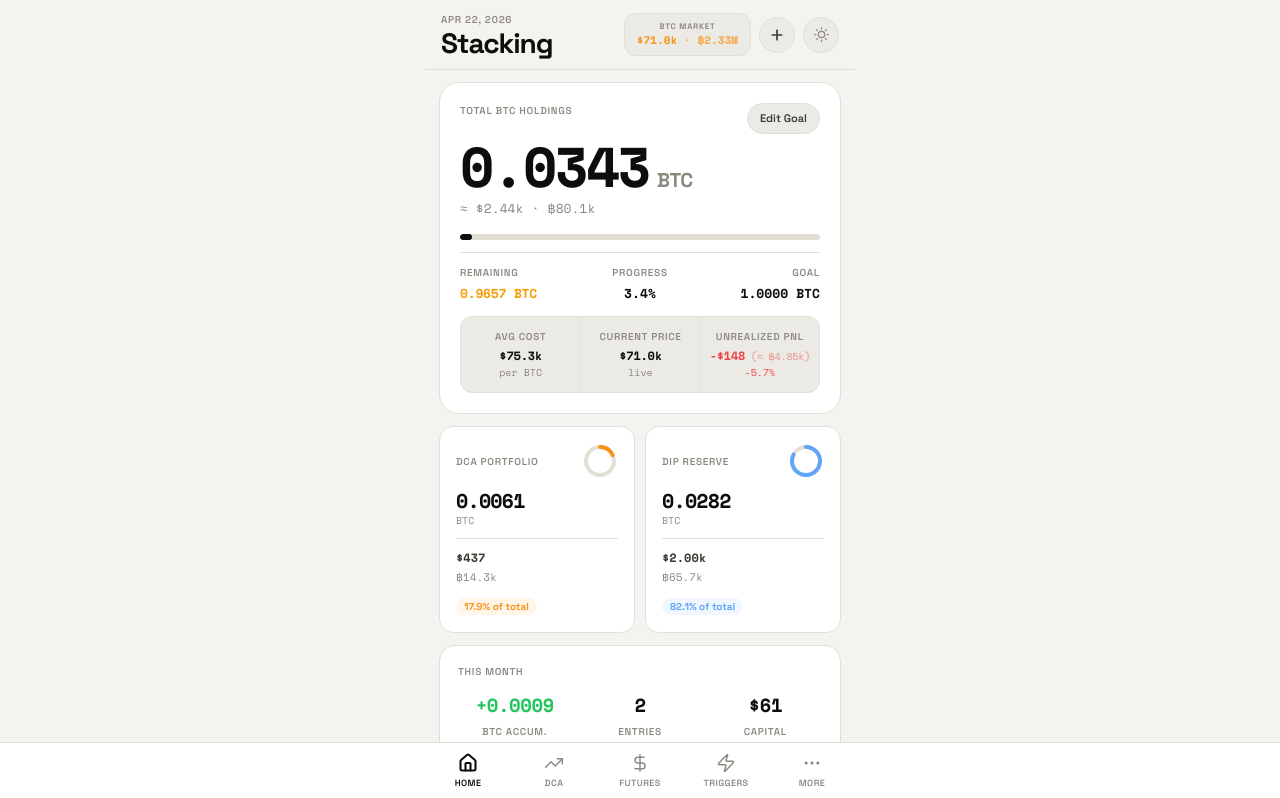
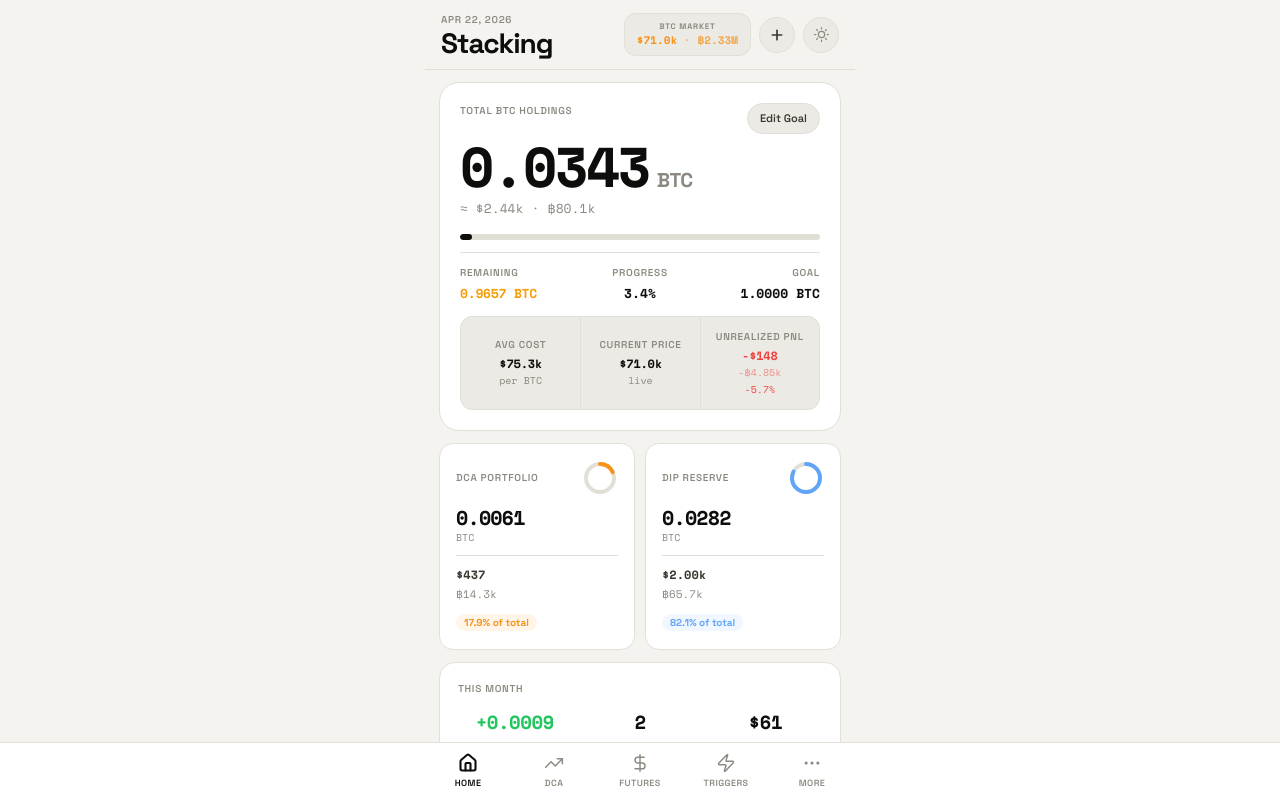
Before and after one commit to BTCtrapsignal/Stacking-BTC, a React (Vite) app: page / in a window 1280 px wide. Shown: the top 798 px of the page. Built offline with nearby package versions, Linux system fonts and the light colour scheme.

Commit message:
Update HomePage.jsx

```diff
--- a/src/pages/HomePage.jsx
+++ b/src/pages/HomePage.jsx
@@ -18,15 +18,22 @@ export function HomePage({ state, onEditGoal }) {
   const m          = useMemo(() => computeMetrics(state), [state])
   const { settings } = state
 
-  const goalPct   = settings.goalBtc > 0
+  const goalPct    = settings.goalBtc > 0
     ? Math.min(100, (m.totalBtc / settings.goalBtc) * 100)
     : 0
-  const heroUsd   = m.totalBtc * m.price
-  const heroThb   = heroUsd * m.usdthb
-  const remaining = Math.max(0, settings.goalBtc - m.totalBtc)
+  const remaining  = Math.max(0, settings.goalBtc - m.totalBtc)
 
-  // Unrealized PnL — from computeMetrics (already correct)
-  const unrealPos = m.unrealPnlUsd >= 0
+  // Current market value of holdings
+  const currentValueUsd = m.totalBtc * m.price
+  const currentValueThb = currentValueUsd * m.usdthb
+
+  // Unrealized PnL = current market value MINUS recorded purchase cost
+  // m.totalInv = sum of actual usdtAmount paid (cost basis from records)
+  const unrealPnlUsd = currentValueUsd - m.totalInv
+  const unrealPnlThb = unrealPnlUsd * m.usdthb
+  // PnL % relative to cost basis
+  const unrealPnlPct = m.totalInv > 0 ? (unrealPnlUsd / m.totalInv) * 100 : 0
+  const unrealPos    = unrealPnlUsd >= 0
 
   const recentRows = useMemo(() => [
     ...state.dca.slice(0, 3).map(x => ({
@@ -53,7 +60,7 @@ export function HomePage({ state, onEditGoal }) {
         className="rounded-[20px] p-5"
         style={{ background: 'var(--card)', border: '1px solid var(--border)' }}
       >
-        {/* Label + Edit */}
+        {/* Label + Edit Goal */}
         <div className="flex items-start justify-between mb-1">
           <span className="label-xs">TOTAL BTC HOLDINGS</span>
           <button
@@ -78,15 +85,15 @@ export function HomePage({ state, onEditGoal }) {
           </span>
         </div>
 
-        {/* USD + THB same row */}
+        {/* Current market value (updates with live price) */}
         <p className="font-mono text-[13px] mb-4" style={{ color: 'var(--muted)' }}>
-          ≈ {fmtUsdCompact(heroUsd)}&nbsp;·&nbsp;{fmtThbCompact(heroThb)}
+          ≈ {fmtUsdCompact(currentValueUsd)}&nbsp;·&nbsp;{fmtThbCompact(currentValueThb)}
         </p>
 
-        {/* Progress bar */}
+        {/* Progress bar toward goal */}
         <ProgressBar pct={goalPct} color="default" />
 
-        {/* Progress footer: Remaining | Progress % | Goal */}
+        {/* Remaining / Progress / Goal */}
         <div className="grid grid-cols-3 gap-3 mt-3 pt-3" style={{ borderTop: '1px solid var(--border)' }}>
           <div>
             <span className="label-xs">REMAINING</span>
@@ -109,34 +116,37 @@ export function HomePage({ state, onEditGoal }) {
           </div>
         </div>
 
-        {/* Avg Cost | Current Price | Unrealized PnL */}
+        {/* AVG COST | CURRENT PRICE | UNREALIZED PNL */}
         <div
           className="grid grid-cols-3 mt-3 rounded-[12px] overflow-hidden"
           style={{ background: 'var(--surface)', border: '1px solid var(--border)' }}
         >
+          {/* Avg cost = totalInv (recorded cost) / totalBtc */}
           <SecMetric
             label="AVG COST"
             value={fmtUsdCompact(m.avgCost)}
             hint="per BTC"
             noBorder
           />
+          {/* Live BTC market price */}
           <SecMetric
             label="CURRENT PRICE"
             value={fmtUsdCompact(m.price)}
             hint="live"
           />
+          {/* Unrealized PnL: currentValue - recordedCost */}
           <SecMetric
             label="UNREALIZED PNL"
-            value={`${unrealPos ? '+' : ''}${fmtUsdCompact(m.unrealPnlUsd)}`}
-            valueSuffix={` (≈ ${fmtThbCompact(m.unrealPnlUsd * m.usdthb)})`}
-            hint={`${unrealPos ? '+' : ''}${fmtPct(m.unrealPnlPct, 1)}`}
+            value={`${unrealPos ? '+' : ''}${fmtUsdCompact(unrealPnlUsd)}`}
+            thb={`${unrealPos ? '' : '-'}${fmtThbCompact(Math.abs(unrealPnlThb))}`}
+            hint={`${unrealPos ? '+' : ''}${fmtPct(unrealPnlPct, 1)}`}
             valueColor={unrealPos ? '#22c55e' : '#ef4444'}
             hintColor={unrealPos  ? '#22c55e' : '#ef4444'}
           />
         </div>
       </div>
 
-      {/* ── 3) PORTFOLIO BREAKDOWN ───────────────── */}
+      {/* ── 2) PORTFOLIO BREAKDOWN ───────────────── */}
       <PortfolioBreakdown
         dcaBtc={m.dcaBtc}
         dipBtc={m.dipBtc}
@@ -144,7 +154,7 @@ export function HomePage({ state, onEditGoal }) {
         usdthb={m.usdthb}
       />
 
-      {/* ── 4) THIS MONTH ────────────────────────── */}
+      {/* ── 3) THIS MONTH ────────────────────────── */}
       <div
         className="rounded-[16px] p-[18px]"
         style={{ background: 'var(--card)', border: '1px solid var(--border)' }}
@@ -160,7 +170,7 @@ export function HomePage({ state, onEditGoal }) {
         </div>
       </div>
 
-      {/* ── 5) CASH FLOW → BTC ───────────────────── */}
+      {/* ── 4) CASH FLOW → BTC ───────────────────── */}
       <Card>
         <CardHead title="Cash Flow → BTC" right={<span className="label-xs">ALL TIME</span>} />
         <div className="flex flex-col gap-3">
@@ -183,7 +193,7 @@ export function HomePage({ state, onEditGoal }) {
         </div>
       </Card>
 
-      {/* ── 6) RECENT ACTIVITY ───────────────────── */}
+      {/* ── 5) RECENT ACTIVITY ───────────────────── */}
       <Card>
         <CardHead title="Recent Activity" />
         <div className="[&>*:last-child]:border-b-0">
@@ -196,24 +206,33 @@ export function HomePage({ state, onEditGoal }) {
 
 /* ── Sub-components ── */
 
-function SecMetric({ label, value, valueSuffix, hint, valueColor, hintColor, noBorder }) {
+/**
+ * SecMetric — metric tile inside the 3-column row.
+ * Supports optional `thb` prop for THB equivalent on its own line.
+ */
+function SecMetric({ label, value, thb, hint, valueColor, hintColor, noBorder }) {
   return (
     <div
       className="flex flex-col items-center justify-center py-3 px-2 text-center"
       style={!noBorder ? { borderLeft: '1px solid var(--border)' } : {}}
     >
       <span className="label-xs mb-1">{label}</span>
+      {/* USD value */}
       <p className="font-mono text-[12px] font-bold leading-tight"
          style={{ color: valueColor || 'var(--text)', letterSpacing: '-0.02em' }}>
         {value}
-        {valueSuffix && (
-          <span className="font-mono text-[10px] font-normal" style={{ opacity: 0.55 }}>
-            {valueSuffix}
-          </span>
-        )}
       </p>
+      {/* THB equivalent — own line, muted */}
+      {thb && (
+        <p className="font-mono text-[10px] mt-0.5"
+           style={{ color: valueColor || 'var(--muted)', opacity: 0.55 }}>
+          {thb}
+        </p>
+      )}
+      {/* % hint */}
       {hint && (
-        <p className="font-mono text-[10px] mt-0.5" style={{ color: hintColor || 'var(--muted)' }}>
+        <p className="font-mono text-[10px] mt-0.5"
+           style={{ color: hintColor || 'var(--muted)' }}>
           {hint}
         </p>
       )}
```
